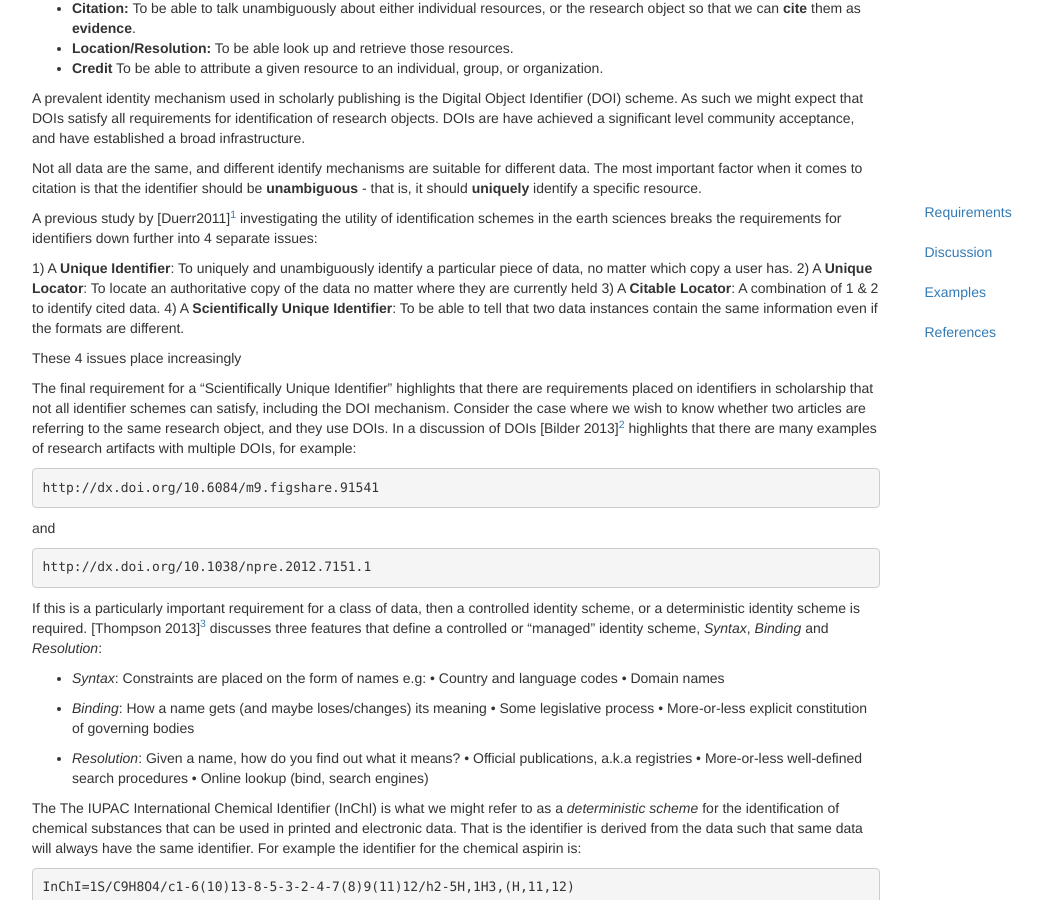
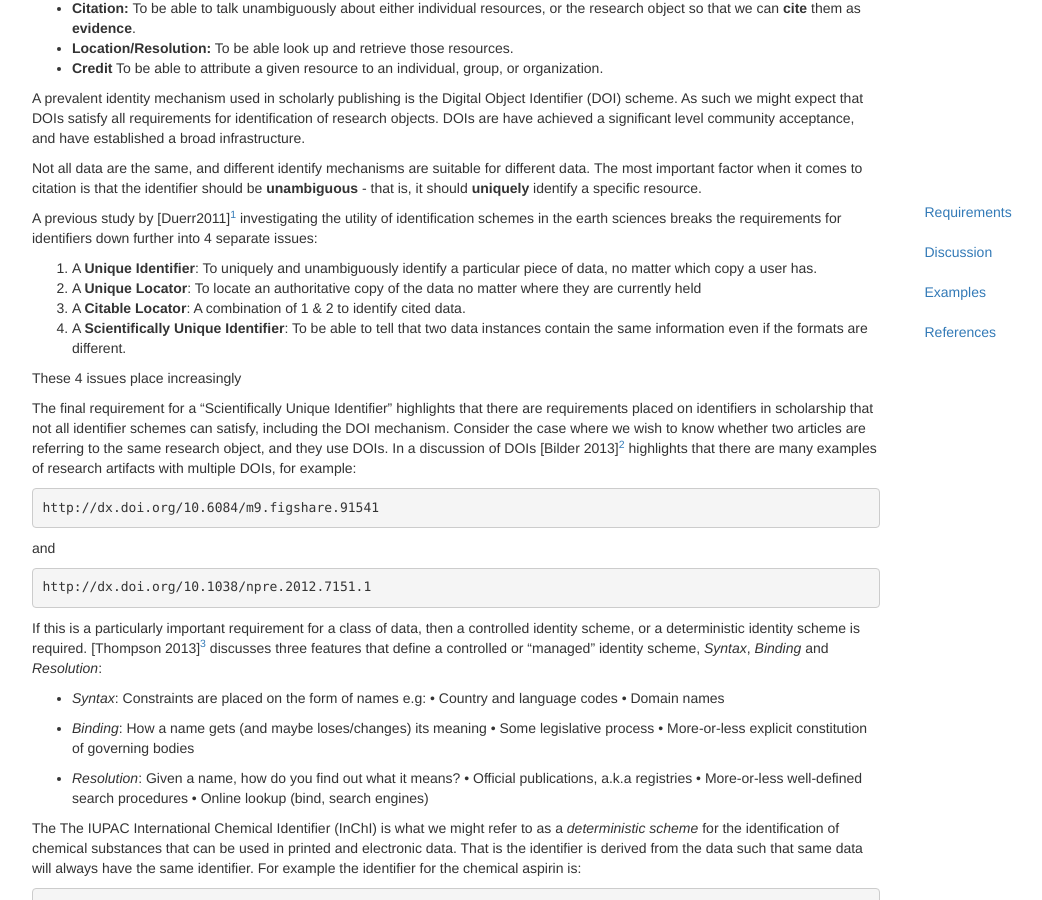
Before and after one commit to farrcommons/farrcommons.github.io, a Jekyll site: the page built from rules/identity.md, in a window 1280 px wide and 900 px high, scrolled down 436 px. Shown: the whole window, without its empty margins (38-1080 px from the left). Built offline with Jekyll 4.4.1, drawn with Linux system fonts in a browser that asks for light colours; nearby versions of some CDN libraries; library files that are not in the unit come from our copies.

Commit message:
fix numbering

```diff
--- a/rules/identity.md
+++ b/rules/identity.md
@@ -28,10 +28,10 @@ The most important factor when it comes to citation is that the identifier shoul
 
 A previous study by [Duerr2011][^1] investigating the utility of identification schemes in the earth sciences breaks the requirements for identifiers down further into 4 separate issues:
 
-1) A **Unique Identifier**: To uniquely and unambiguously identify a particular piece of data, no matter which copy a user has.
-2) A **Unique Locator**: To locate an authoritative copy of the data no matter where they are currently held
-3) A **Citable Locator**: A combination of 1 & 2 to identify cited data.
-4) A **Scientifically Unique Identifier**: To be able to tell that two data instances contain the same information even if the formats are different.
+1. A **Unique Identifier**: To uniquely and unambiguously identify a particular piece of data, no matter which copy a user has.
+2. A **Unique Locator**: To locate an authoritative copy of the data no matter where they are currently held
+3. A **Citable Locator**: A combination of 1 & 2 to identify cited data.
+4. A **Scientifically Unique Identifier**: To be able to tell that two data instances contain the same information even if the formats are different.
 
 These 4 issues place increasingly
 
```
